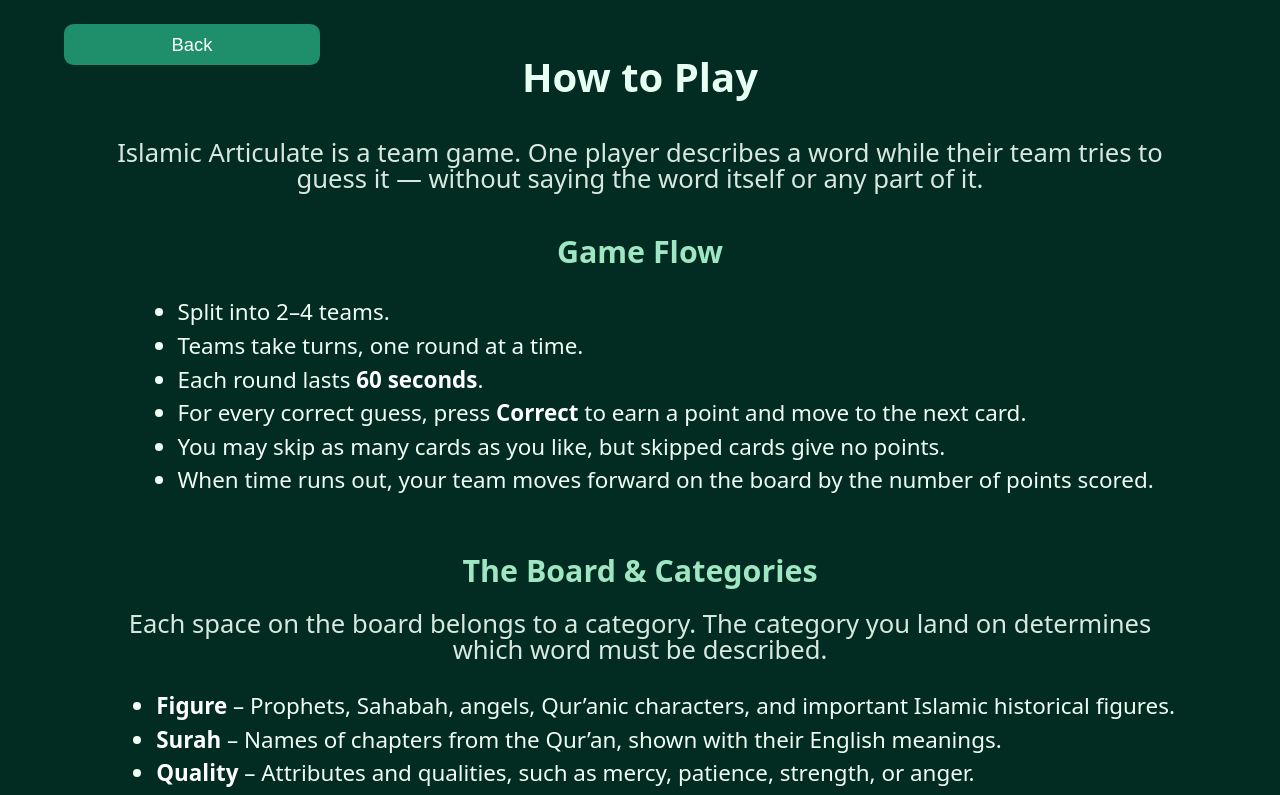
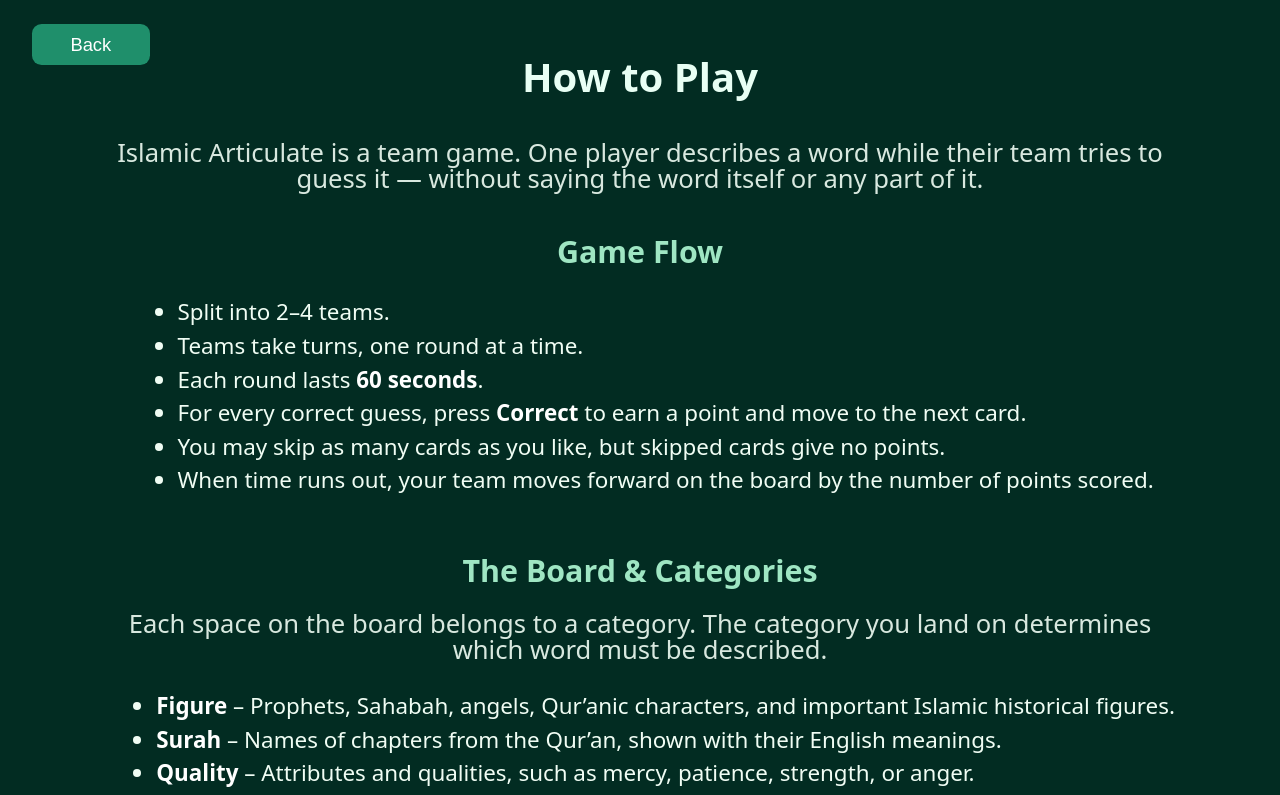
Before and after one commit to usmaan275/Islamic-Articulate, a React (Create React App) app: page /instructions in a window 1280 px wide. Shown: the top 795 px of the page. Built offline with nearby package versions, Linux system fonts and the light colour scheme.

Commit message:
styling changes

```diff
--- a/src/App.css
+++ b/src/App.css
@@ -28,16 +28,23 @@ body, html, #root {
 
 /* --- Buttons --- */
 button {
-  padding: 1dvh 2vw;
+  padding: 2dvh 2vw;
   margin: 1dvh 0.5vw;
   border: none;
   width: 20vmax;
-  border-radius: 0.5dvh;
+  border-radius: 1dvh;
   background-color: #10b981; /* Emerald green button */
   color: #ffffff;
   font-size: 3dvh;
   cursor: pointer;
   transition: background 0.2s;
+}
+
+button.back-button {
+  position: fixed;
+  top: 10vmin;
+  left: 10vmin;
+  width: auto;
 }
 
 button:hover {
@@ -153,6 +160,10 @@ button:hover {
   color: white;
 }
 
+.skip-btn:hover {
+  background: #374bb1;
+}
+
 .correct-btn {
   background: #16a34a;
   color: white;
@@ -195,12 +206,10 @@ button:hover {
 
 /* Optional: lighten dark team markers if needed */
 .team-marker {
-  width: 4dvh;
-  height: 4dvh;
+  width: 3.5vmin;
+  height: 3.5vmin;
   border-radius: 50%;
-  background-color: #f59e0b; /* golden/yellow stands out on all sections */
-  color: #000000;
-  font-size: 2dvh;
+  font-size: 1.75vmin;
   display: flex;
   align-items: center;
   justify-content: center;
@@ -212,8 +221,8 @@ button:hover {
 
 .instructions {
   height: auto;
+  width: auto;
   position: relative;
-  max-width: 95vw;
   margin: 0 auto;
   text-align: center;
   padding-bottom: 5dvh;
--- a/src/pages/Instructions.jsx
+++ b/src/pages/Instructions.jsx
@@ -70,7 +70,7 @@ export default function Instructions() {
         The first team to reach the end of the board wins the game.
       </p><p></p>
 
-      <button onClick={() => navigate('/')}>Back</button>
+      <button className="back-button" onClick={() => navigate('/')}>Back</button>
     </div>
   )
 }
```
